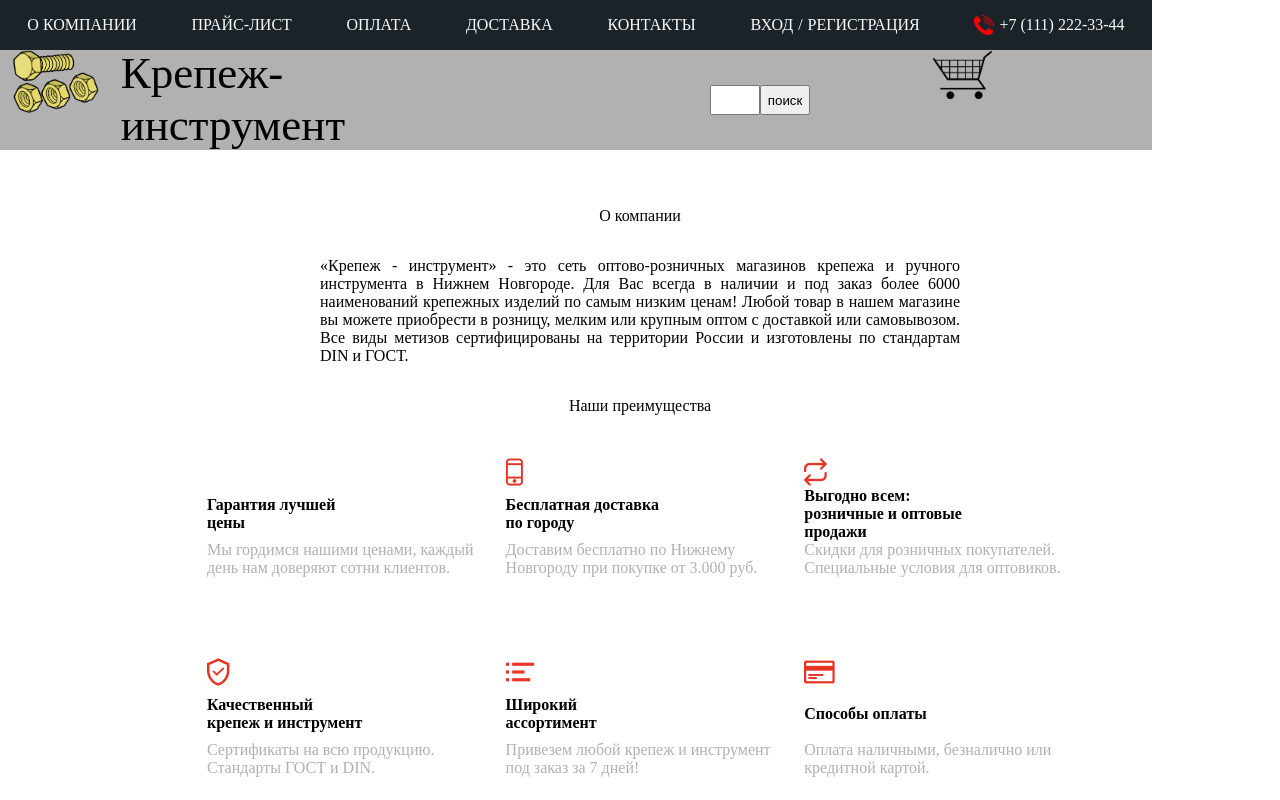
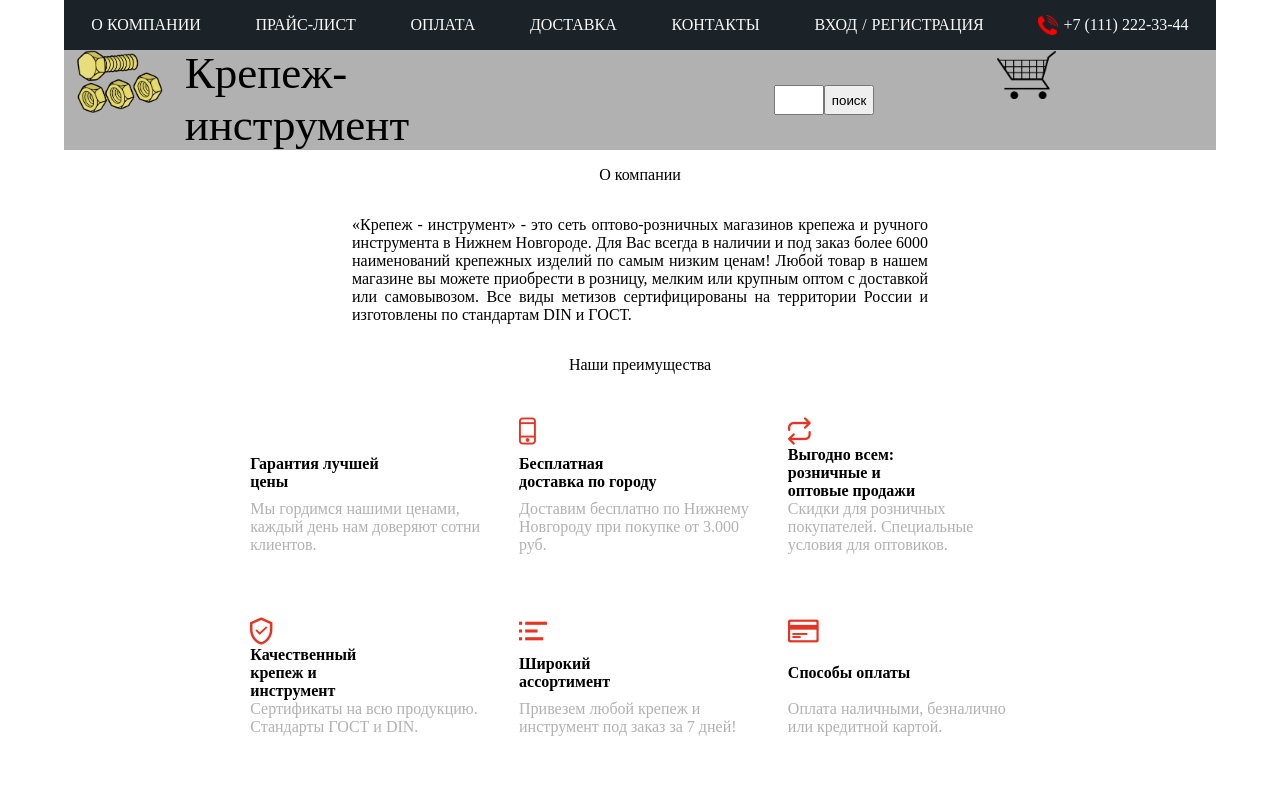
Before and after one commit to Metelkov/react_krepezhshop, a React (Create React App) app: page /about in a window 1280 px wide. Shown: the top 800 px of the page. Built offline with nearby package versions, Linux system fonts and the light colour scheme.

Commit message:
payment and center alighn

```diff
--- a/src/Footer/styles.module.css
+++ b/src/Footer/styles.module.css
@@ -4,7 +4,7 @@
     justify-content: center;
     flex-wrap: nowrap;
     align-items: center;
-    width: 90%;
+    /* width: 90%; */
     height: 300px;
     background-color: rgba(27, 35, 41, 1);
     color: rgba(250, 250, 250, 1);
--- a/src/Header/styles.module.css
+++ b/src/Header/styles.module.css
@@ -2,7 +2,7 @@
     display: flex;
     flex-direction: row;
     justify-content: space-around;
-    width: 90%;
+    /* width: 90%; */
     height: 100px;
     background-color: rgba(169, 169, 169, 0.9);
     flex-wrap: nowrap;
--- a/src/HeaderMenu/headerMenu.jsx
+++ b/src/HeaderMenu/headerMenu.jsx
@@ -2,7 +2,7 @@ import React from "react";
 import classes from "../HeaderMenu/styles.module.css";
 import { Link } from "react-router-dom";
 import { NavLink } from "react-router-dom";
-
+// import { price } from "../Pages/price/price.odt"
 
 
 export const HeaderMenu = () => {
@@ -13,11 +13,12 @@ export const HeaderMenu = () => {
         <NavLink target="_blank" to="/about">о компании</NavLink>
       </div>
       <div className={` ${classes.headerMenuPrice} ${classes.headerMenuLink}`}>
-        <p><a href="#">прайс-лист</a></p>
+        <p><a href="">прайс-лист</a></p>
         {/* <Link to="/price">прайс-лист</Link> */}
       </div>
       <div className={` ${classes.headerMenuPay} ${classes.headerMenuLink}`}>
-        <p><a href="#">оплата</a></p>
+        {/* <p><a href="#">оплата</a></p> */}
+        <NavLink to="/payment">оплата</NavLink>
       </div>
       <div className={` ${classes.headerMenuDelivery} ${classes.headerMenuLink}`}>
         {/* <p><a href="#">доставка</a></p> */}
--- a/src/HeaderMenu/styles.module.css
+++ b/src/HeaderMenu/styles.module.css
@@ -2,7 +2,7 @@
     display: flex;
     flex-direction: row;
     justify-content: space-around;
-    width: 90%;
+    /* width: 90%; */
     height: 50px;
     background-color: rgba(27, 35, 41, 1);
     align-items: center;
--- a/src/PageWrapper/pagewrapper.jsx
+++ b/src/PageWrapper/pagewrapper.jsx
@@ -3,17 +3,15 @@ import { Header } from "../Header/header";
 import { HeaderMenu } from "../HeaderMenu/headerMenu";
 // import { Root } from "../Pages/root/root";
 import { Footer } from "../Footer/footer";
+import classes from "./styles.module.css"
 
 export const PageWrapper = ({children}) => {
     return (
-        <>
-        {/* <div className={styles.root}> */}
+        <div className={classes.pageWrap}>
         <HeaderMenu />
         <Header />
-        {/* <Root /> */}
         {children}
         <Footer />
-        {/* </div> */}
-        </>
+        </div>
     )
 }
--- a/src/PageWrapper/styles.module.css
+++ b/src/PageWrapper/styles.module.css
@@ -5,3 +5,8 @@
     width: 100%;
     /* width: 100vw; */
 }
+
+.pageWrap {
+    margin: 0 auto;
+    max-width: 90%;
+}
--- a/src/Pages/Main/styles.module.css
+++ b/src/Pages/Main/styles.module.css
@@ -2,7 +2,7 @@
     display: flex;
     flex-direction: column;
     justify-content: space-around;
-    width: 90%;
+    /* width: 90%; */
     height: 100vh;
     border: 1px solid red;
 }
--- a/src/Pages/Payment/payment.jsx
+++ b/src/Pages/Payment/payment.jsx
@@ -1,6 +1,6 @@
 import React from "react";
 import classes from './styles.module.css'
-import { Formik } from "formik";
+import { Formik, Form, Field, ErrorMessage } from "formik";
 
 export const Payment = () => {
     return (
--- a/src/Pages/about/about.jsx
+++ b/src/Pages/about/about.jsx
@@ -6,8 +6,8 @@ export const AboutPage = () => {
     console.log(aboutPageCard);
     return (
         <div className={classes.aboutPageWrapper}>
-            <div className={classes.aboutPageTopIndent}>
-            </div>
+            {/* <div className={classes.aboutPageTopIndent}>
+            </div> */}
             <div className={classes.aboutPageCenter}>
                 <div className={classes.aboutPageCenterHeaderText}>
                     <p>О компании</p>
```
Also changed, not shown: 1 other file (tests, documents, lock files or other folders).
